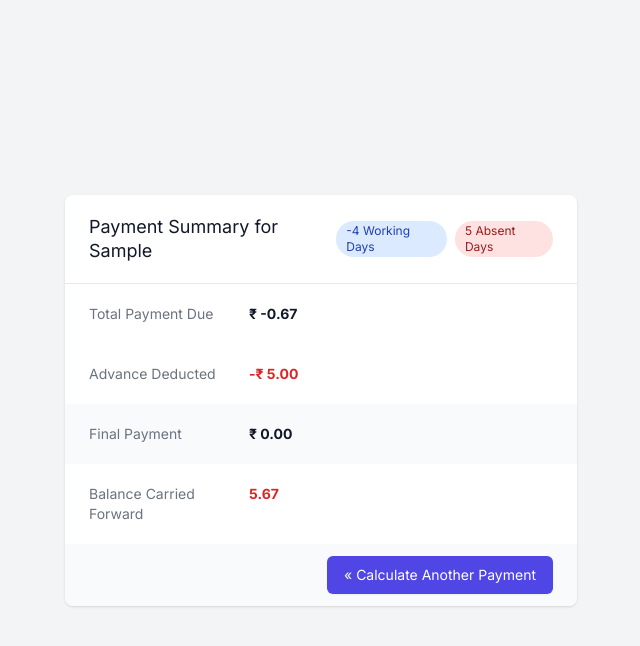
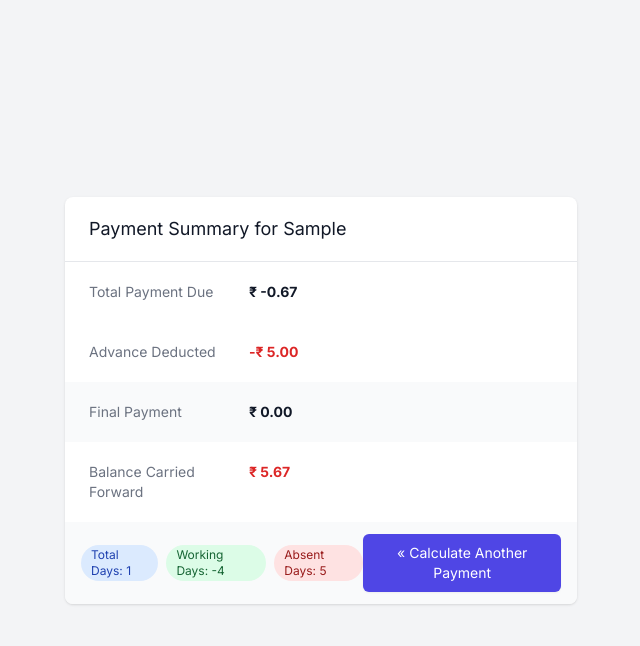
Before and after one commit to KunalRai7/app, a React (Create React App) app: page / in a window 1280 px wide. Both pictures are taken after typing "Sample", "5", "2020-01-15", "2020-01-15", "5", "5" into the empty fields and a click on the button "Calculate Payment". Shown: the top 646 px of the page, without its empty margins (319-959 px from the left). Built offline with nearby package versions, Linux system fonts and the light colour scheme.

Commit message:
Update App.js

```diff
--- a/src/App.js
+++ b/src/App.js
@@ -27,21 +27,11 @@ function InputField({ label, id, type, value, onChange, placeholder, step, min }
   );
 }
 
-function PaymentSummary({ name, totalDue, advanceDeducted, finalPayment, balanceCarriedForward, onReset, daysWorked, absentDays }) {
+function PaymentSummary({ name, totalDue, advanceDeducted, finalPayment, balanceCarriedForward, onReset, totalDays, workingDays, absentDays }) {
   return (
     <div className="bg-white shadow overflow-hidden sm:rounded-lg">
-      <div className="px-4 py-5 sm:px-6 flex justify-between items-center">
+      <div className="px-4 py-5 sm:px-6">
         <h3 className="text-lg leading-6 font-medium text-gray-900">Payment Summary for {name}</h3>
-        <div className="flex space-x-2">
-          <span className="inline-flex items-center px-2.5 py-0.5 rounded-full text-xs font-medium bg-blue-100 text-blue-800">
-            {daysWorked} Working Days
-          </span>
-          {absentDays > 0 && (
-            <span className="inline-flex items-center px-2.5 py-0.5 rounded-full text-xs font-medium bg-red-100 text-red-800">
-              {absentDays} Absent Days
-            </span>
-          )}
-        </div>
       </div>
       <div className="border-t border-gray-200">
         <dl>
@@ -49,11 +39,24 @@ function PaymentSummary({ name, totalDue, advanceDeducted, finalPayment, balance
           <SummaryItem label="Advance Deducted" value={`-₹ ${advanceDeducted.toFixed(2)}`} isNegative />
           <SummaryItem label="Final Payment" value={`₹ ${finalPayment.toFixed(2)}`} highlight />
           {balanceCarriedForward > 0 && (
-            <SummaryItem label="Balance Carried Forward" value={` ${balanceCarriedForward.toFixed(2)}`} isNegative />
+            <SummaryItem label="Balance Carried Forward" value={`₹ ${balanceCarriedForward.toFixed(2)}`} isNegative />
           )}
         </dl>
       </div>
-      <div className="px-4 py-3 bg-gray-50 text-right sm:px-6">
+      <div className="px-4 py-3 bg-gray-50 flex justify-between items-center">
+        <div className="flex space-x-2">
+          <span className="inline-flex items-center px-2.5 py-0.5 rounded-full text-xs font-medium bg-blue-100 text-blue-800">
+            Total Days: {totalDays}
+          </span>
+          <span className="inline-flex items-center px-2.5 py-0.5 rounded-full text-xs font-medium bg-green-100 text-green-800">
+            Working Days: {workingDays}
+          </span>
+          {absentDays > 0 && (
+            <span className="inline-flex items-center px-2.5 py-0.5 rounded-full text-xs font-medium bg-red-100 text-red-800">
+              Absent Days: {absentDays}
+            </span>
+          )}
+        </div>
         <button
           onClick={onReset}
           className="inline-flex justify-center py-2 px-4 border border-transparent shadow-sm text-sm font-medium rounded-md text-white bg-indigo-600 hover:bg-indigo-700 focus:outline-none focus:ring-2 focus:ring-offset-2 focus:ring-indigo-500"
@@ -110,10 +113,10 @@ function App() {
     const absentDaysCount = parseInt(absentDays) || 0;
 
     // Calculate working days
-    const daysWorked = totalDays - absentDaysCount;
+    const workingDays = totalDays - absentDaysCount;
 
     // Calculate gross payment
-    const grossPayment = (daysWorked / totalDaysInMonth) * (parseFloat(monthlyPayment) || 0);
+    const grossPayment = (workingDays / totalDaysInMonth) * (parseFloat(monthlyPayment) || 0);
 
     // Add previous balance to gross payment
     const totalPaymentDue = grossPayment + (parseFloat(previousBalance) || 0);
@@ -130,7 +133,8 @@ function App() {
       advanceDeducted: parseFloat(advanceTaken) || 0,
       finalPayment: Math.max(0, netPayment),
       balanceCarriedForward: balanceCarriedForward,
-      daysWorked: daysWorked,
+      totalDays: totalDays,
+      workingDays: workingDays,
       absentDays: absentDaysCount
     });
     setShowSummary(true);
```
